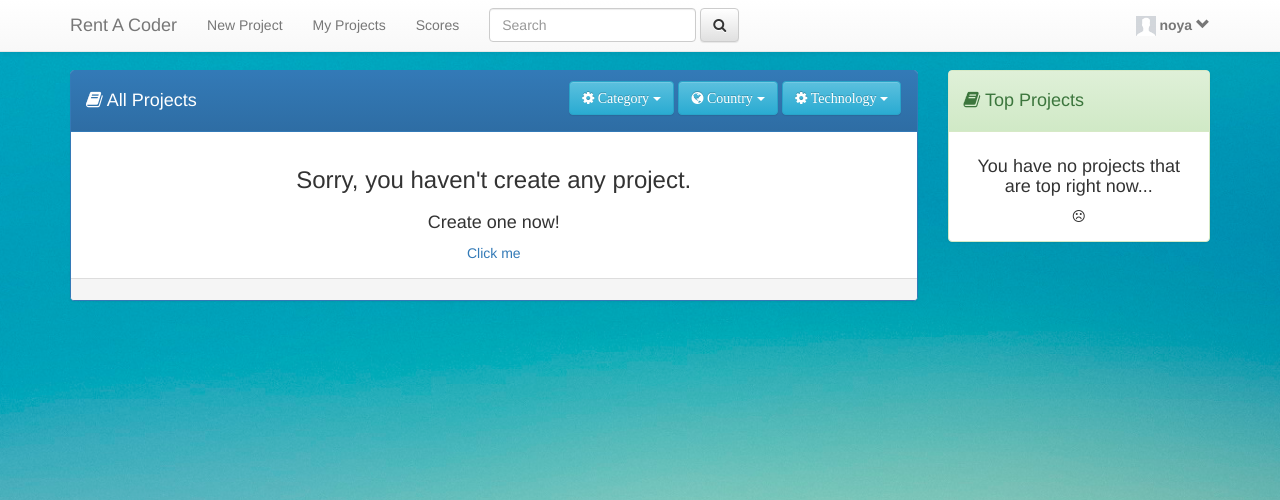
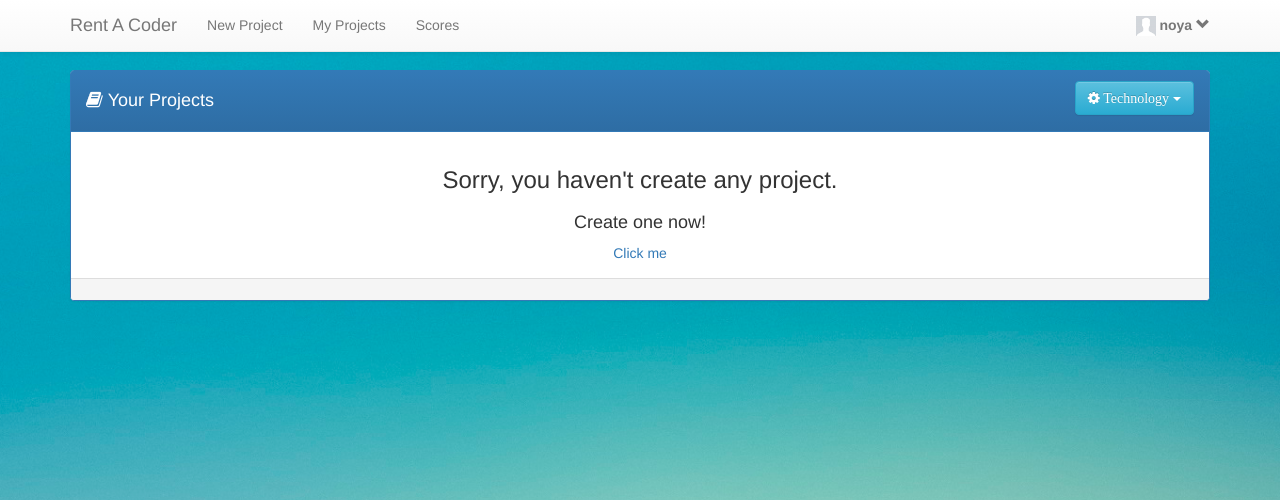
Before and after one commit to brunomaso1/django-rentacoder-webapp, a Django app: a page that uses rentacoder_app/templates/views/base.html in a window 1280 px wide. Shown: the top 500 px of the page. Run offline with Django 3.2, Linux system fonts and the light colour scheme; a user stored in the database is signed in; data that the repository does not hold is empty; some libraries are stand-ins or nearby versions.

Commit message:
Disabled unimplemented stuff

```diff
--- a/rentacoder_app/templates/views/base.html
+++ b/rentacoder_app/templates/views/base.html
@@ -58,12 +58,14 @@
                 <li><a href="{% url 'my_projects' %}">My Projects</a></li>
                 <li><a href="{% url 'scores' %}">Scores</a></li>
             </ul>
+            <!--
             <form class="navbar-form navbar-left" role="search">
                 <div class="form-group">
                     <input type="text" class="form-control" placeholder="Search">
                     <button type="submit" class="btn btn-default"><i class="fa fa-search"></i></button>
                 </div>
             </form>
+            -->
             <ul class="nav navbar-nav navbar-right">
                 <li class="dropdown">
                     <a href="#" class="dropdown-toggle" data-toggle="dropdown">
--- a/rentacoder_app/templates/views/my_projects.html
+++ b/rentacoder_app/templates/views/my_projects.html
@@ -15,15 +15,16 @@
 {% block content %}
 <div class="container">
     <div class="row">
-        <div class="col-md-9 padding-top-5">
+        <div class="col-md-12 padding-top-5">
             <div class="panel panel-primary">
                 <div class="panel-heading">
                     <div class="panel-title">
                         <div class="row">
                             <div class="col-xs-4">
-                                <h4><span class="fa fa-book"></span> All Projects</h4>
+                                <h4><span class="fa fa-book" style="margin-right: 5px;"></span>Your Projects</h4>
                             </div>
                             <div class="col-xs-8 text-right">
+                                <!--
                                 <div class="btn-group">
                                     <button type="button" class="btn btn-info dropdown-toggle"
                                             data-toggle="dropdown">
@@ -49,6 +50,7 @@
                                         <li><a href="#">All</a></li>
                                     </ul>
                                 </div>
+                                -->
                                 <div class="btn-group">
                                     <button type="button" class="btn btn-info dropdown-toggle"
                                             data-toggle="dropdown">
@@ -68,10 +70,12 @@
                 <div class="panel-body">
                     {% for project in projectsAll %}
                     <div class="row">
+                        <!--
                         <div class="col-xs-3">
                             <img class="img-responsive" src="http://placehold.it/90x90">
                         </div>
-                        <div class="col-xs-9 mycontent-right">
+                        -->
+                        <div class="col-xs-11 mycontent-right">
                             <div class="row">
                                 <div class="col-xs-4">
                                     <h4 class="product-name"><strong><a href="{% url 'project' project.pk %}">{{project.title}}</a></strong>
@@ -81,7 +85,9 @@
                                     <p class="sumary-last-projects">{{project.description}}</p>
                                 </div>
                             </div>
+
                             <div class="row">
+                                <!--
                                 <div class="col-xs-4">
                                     <div class="btn btn-group">
                                         <button class="btn btn-primary btn-sm" onclick="location.href='{% url 'apply' project.pk %}'"><i class="fa fa-check-circle-o"
@@ -101,13 +107,16 @@
                                 </div>
                                 <div class="col-xs-8">
                                     <div class="inline-headers pull-right align-bottom">
+
                                         <h6 class="padding-right-1"><i class="fa fa-navicon"
                                                                        aria-hidden="true"></i> Category</h6>
                                         <h6 class="padding-right-1"><i class="fa fa-globe" aria-hidden="true"></i>
                                             Country</h6>
                                         <h6><i class="fa fa-flask" aria-hidden="true"></i> Technology</h6>
+
                                     </div>
                                 </div>
+                                -->
                             </div>
                         </div>
                     </div>
@@ -168,6 +177,7 @@
                 </div>
             </div>
         </div>
+        <!--
         <div class="col-xs-6 col-md-3">
             <div class="row">
                 <div class="col-xs-12 col-md-12 padding-top-5">
@@ -181,6 +191,7 @@
                                 </div>
                             </div>
                         </div>
+
                         <div class="panel-body">
                             {% for project in projectsTop %}
                             <div class="row">
@@ -237,6 +248,7 @@
                     </div>
                 </div>
             </div>
+            -->
         </div>
     </div>
 </div>
--- a/rentacoder_app/views.py
+++ b/rentacoder_app/views.py
@@ -46,7 +46,6 @@ def portal(request):
 @login_required
 def my_projects(request):
     projects_all = Project.objects.filter(user=request.user).order_by('-id')
-    projects_top = Project.objects.filter(user=request.user)
     page = request.GET.get('page', 1)
 
     paginator = Paginator(projects_all, 5)
@@ -59,7 +58,6 @@ def my_projects(request):
 
     context = {
         "projectsAll": projects_all,
-        "projectsTop": projects_top,
     }
     return render(request, 'views/my_projects.html', context)
 
```
